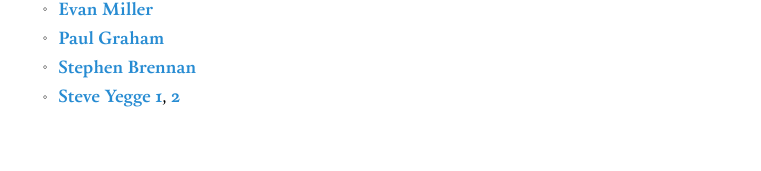
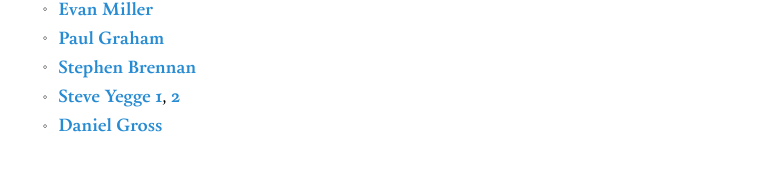
Before and after one commit to vegarsti/vegarsti.github.io, a Jekyll site: the page built from _posts/2018-04-06-blogroll.md, in a window 1280 px wide. Shown: the part 325-496 px from the top of the page, without its empty margins (259-1020 px from the left). Built offline with Jekyll 4.4.1, drawn with Linux system fonts in a browser that asks for light colours; nearby versions of some CDN libraries.

Commit message:
Add Daniel Gross to blog roll

```diff
--- a/_posts/2018-04-06-blogroll.md
+++ b/_posts/2018-04-06-blogroll.md
@@ -12,3 +12,4 @@ title: Blogs I like
 - [Paul Graham](http://www.paulgraham.com/articles.html)
 - [Stephen Brennan](https://brennan.io/blog/)
 - [Steve Yegge 1](https://steve-yegge.blogspot.com), [2](https://sites.google.com/site/steveyegge2/blog-rants)
+- [Daniel Gross](https://dcgross.com)
```
